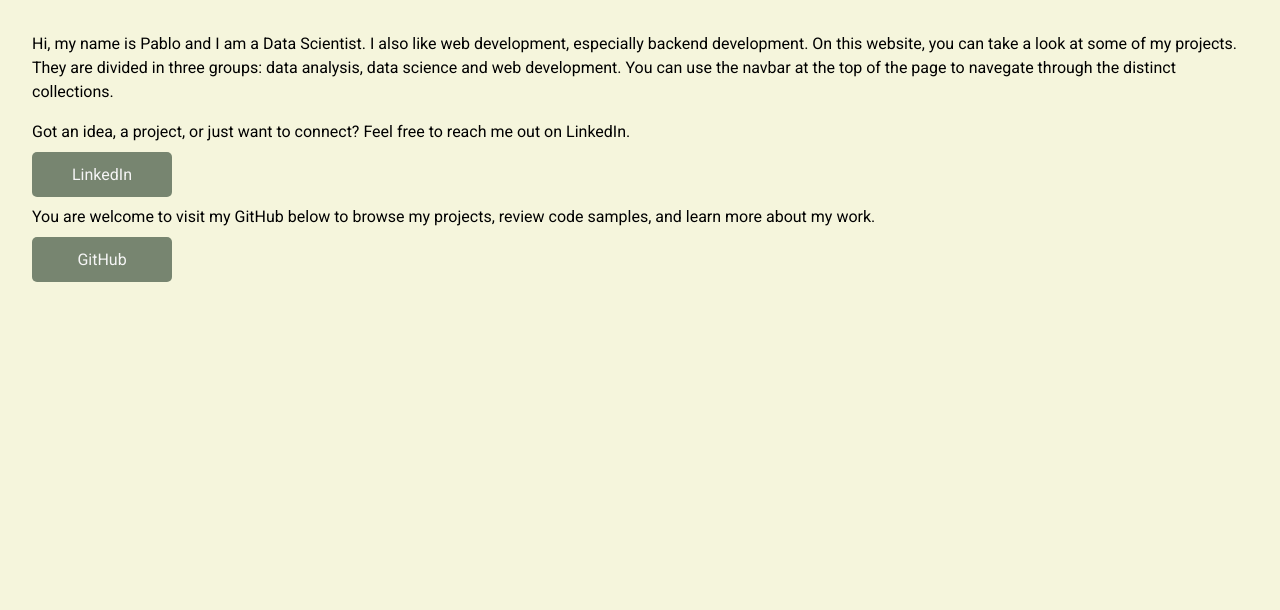
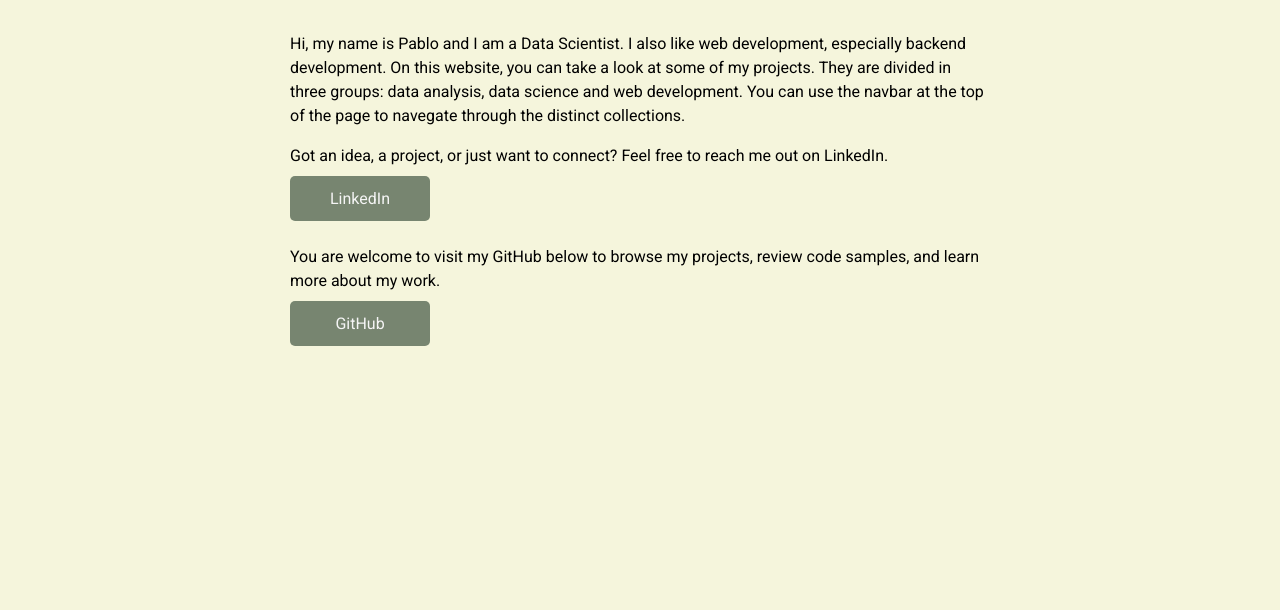
Before and after one commit to pablogmdsoftware/portfolio, a Django app: page / in a window 1280 px wide. Shown: the part 61-671 px from the top of the page. Run offline with Django 5.2, Linux system fonts and the light colour scheme.

Commit message:
style: Organize home layout

```diff
--- a/mysite/app/static/app/home.css
+++ b/mysite/app/static/app/home.css
@@ -25,3 +25,14 @@
 .contact__link:hover {
     background-color: hsl(100, 9%, 43%);
 }
+
+.presentation,
+.contact {
+    width: 700px;
+    grid-column: 1 / -1;
+    justify-self: center;
+}
+
+.contact__infoContainer {
+    margin-bottom: 16px;
+}
--- a/mysite/app/templates/app/home.html
+++ b/mysite/app/templates/app/home.html
@@ -19,10 +19,14 @@
         </section>
         <section class="contact">
             <h2 class="nodisplay">Contact</h2>
-            <p>Got an idea, a project, or just want to connect? Feel free to reach me out on LinkedIn.</p>
-            <a href="https://www.linkedin.com/in/pablogmd/" class="contact__link" target="_blank">LinkedIn</a>
-            <p>You are welcome to visit my GitHub below to browse my projects, review code samples, and learn more about my work.</p>
-            <a href="https://github.com/pablogmdsoftware" class="contact__link" target="_blank">GitHub</a>
+            <div class="contact__infoContainer">
+                <p>Got an idea, a project, or just want to connect? Feel free to reach me out on LinkedIn.</p>
+                <a href="https://www.linkedin.com/in/pablogmd/" class="contact__link" target="_blank">LinkedIn</a>
+            </div>
+            <div class="contact__infoContainer">
+                <p>You are welcome to visit my GitHub below to browse my projects, review code samples, and learn more about my work.</p>
+                <a href="https://github.com/pablogmdsoftware" class="contact__link" target="_blank">GitHub</a>
+            </div>
         </section>
     </main>
     {% include "./components/footer.html" %}
```
